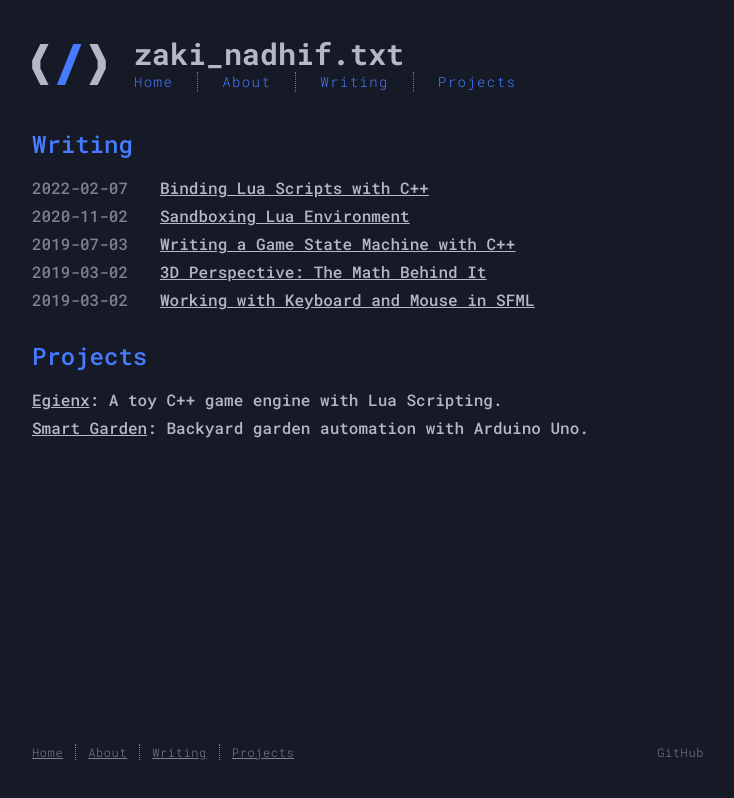
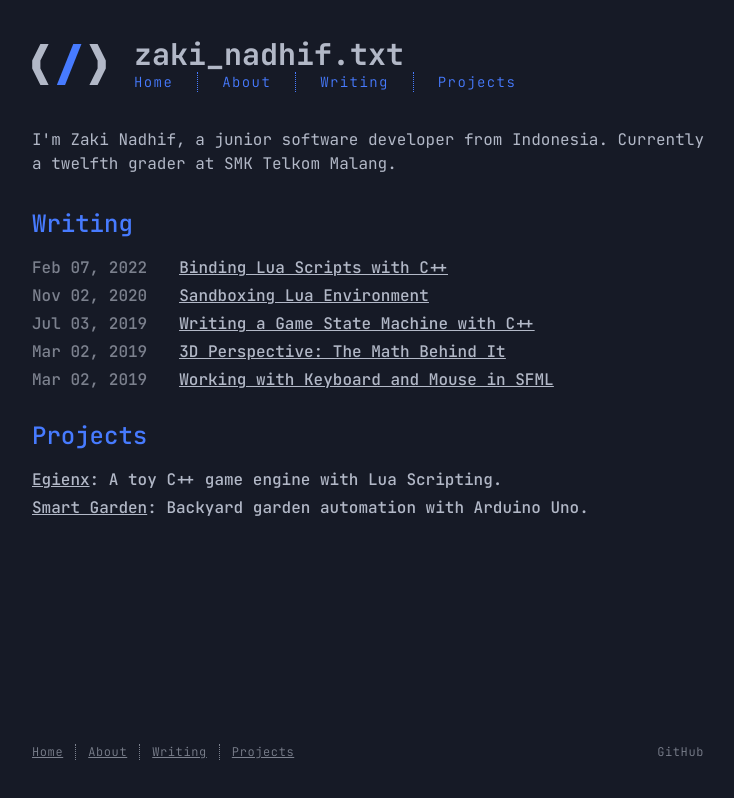
Before and after one commit to zakinadhif/zakinadhif.me, a Next.js app: page / in a window 1280 px wide. Shown: the whole page, without its empty margins (272-1006 px from the left). Built offline with nearby package versions, Linux system fonts and the light colour scheme.

Commit message:
Change date formatting and fonts

```diff
--- a/components/layout.jsx
+++ b/components/layout.jsx
@@ -3,7 +3,7 @@ import Footer from "./footer";
 
 export default function Layout({ children }) {
     return (
-        <div className="font-roboto-mono bg-[#161A26] text-whitesmoke overflow-auto">
+        <div className="font-jetbrains-mono bg-[#161A26] text-whitesmoke overflow-auto">
             <div className="flex flex-col max-w-2xl w-full mx-auto min-h-screen">
                 <Navbar />
                 <div className="grow">
--- a/components/navbar.jsx
+++ b/components/navbar.jsx
@@ -12,7 +12,7 @@ export default function Navbar() {
                         <li className="px-6 pl-0"><Link href="/"><a className="hover:underline underline-offset-1">Home</a></Link></li>
                         <li className="px-6"><Link href="/about"><a className="hover:underline underline-offset-1">About</a></Link></li>
                         <li className="px-6"><Link href="/archives"><a className="hover:underline underline-offset-1">Writing</a></Link></li>
-                        <li className="px-6 pr-0"><a href="https://github.com/cowdingus" className="hover:underline underline-offset-1">Projects</a></li>
+                        <li className="px-6 pr-0"><a href="https://github.com/zakinadhif" className="hover:underline underline-offset-1">Projects</a></li>
                     </ul>
                 </nav>
             </div>
--- a/pages/archives.jsx
+++ b/pages/archives.jsx
@@ -4,6 +4,18 @@ import Head from "next/head";
 import Link from "next/link";
 
 export default function Archives({ postsGroupedByYear, postTags, postGroups }) {
+  const formatDate = (d) => {
+    const date = new Date(d);
+
+    const months = [
+      'Jan', 'Feb', 'Mar', 'Apr', 'May',
+      'Jun', 'Jul', 'Aug', 'Sep', 'Oct',
+      'Nov', 'Dec'
+    ]
+
+    return `${months[date.getMonth()]} ${date.getDate().toString().padStart(2, '0')}, ${date.getFullYear()}`;
+  }
+
   return (
     <Layout>
       <Head>
@@ -28,7 +40,7 @@ export default function Archives({ postsGroupedByYear, postTags, postGroups }) {
               {posts.map((post) => (
                 <li className="md:ml-4 flex flex-col md:flex-row mb-1" key={post.slugStr}>
                   <time className="text-smoke mr-6 shrink-0" dateTime={post.date}>
-                    {post.date}
+                    {formatDate(post.date)}
                   </time>
                   <Link href={`/posts/${post.slugStr}`}>
                     <a className="hover:underline underline-offset-1">
--- a/pages/index.jsx
+++ b/pages/index.jsx
@@ -4,17 +4,33 @@ import Layout from '../components/layout'
 import { getSortedPostsData } from '../lib/posts'
 
 export default function Home({ allPostsData }) {
+  const formatDate = (d) => {
+    const date = new Date(d);
+
+    const months = [
+      'Jan', 'Feb', 'Mar', 'Apr', 'May',
+      'Jun', 'Jul', 'Aug', 'Sep', 'Oct',
+      'Nov', 'Dec'
+    ]
+
+    return `${months[date.getMonth()]} ${date.getDate().toString().padStart(2, '0')}, ${date.getFullYear()}`;
+  }
+
   return (
     <Layout>
       <Head>
         <title>Zaki Nadhif's Notes</title>
         <link rel="icon" href="/favicon.ico" />
       </Head>
+      <p className="mb-8">
+        I'm Zaki Nadhif, a junior software developer from Indonesia. Currently a
+        twelfth grader at SMK Telkom Malang.
+      </p>
       <h2 className="text-2xl text-bluemoon mb-4 font-medium">Writing</h2>
       <ul className="space-y-3 md:space-y-1 font-medium">
         {allPostsData.map(({ slugStr, date, title }) => (
           <li className="flex md:flex-row flex-col" key={slugStr}>
-            <time className="text-smoke mr-8 shrink-0" dateTime={date}>{date}</time>
+            <time className="text-smoke mr-8 shrink-0" dateTime={date}>{formatDate(date)}</time>
             <span className="underline underline-offset-1"><Link href={`/posts/${slugStr}`}><a>{title}</a></Link></span>
           </li>
         ))}
--- a/pages/posts/[...postSlug].jsx
+++ b/pages/posts/[...postSlug].jsx
@@ -49,7 +49,7 @@ export default function Post({ postData }) {
   }
 
   return (
-    <div className="font-roboto-mono bg-[#161A26] text-whitesmoke overflow-auto px-5">
+    <div className="font-jetbrains-mono bg-[#161A26] text-whitesmoke overflow-auto">
       <Head>
         <title>{`${postData.title} | Zaki Nadhif`}</title>
         <link rel="icon" href="/favicon.ico" />
--- a/styles/globals.css
+++ b/styles/globals.css
@@ -1,4 +1,4 @@
-@import url('https://fonts.googleapis.com/css2?family=Roboto+Mono:wght@300;400;500;600;700&display=swap');
+@import url('https://fonts.googleapis.com/css2?family=JetBrains+Mono:ital,wght@0,300;0,400;0,500;0,600;0,700;1,400&display=swap');
 
 @tailwind base;
 @tailwind components;
--- a/tailwind.config.js
+++ b/tailwind.config.js
@@ -7,7 +7,7 @@ module.exports = {
   theme: {
     extend: {
       fontFamily: {
-        'roboto-mono': ['"Roboto Mono"']
+        'jetbrains-mono': ['"JetBrains Mono"']
       },
       colors: {
         'bluemoon': '#477BFF',
```
